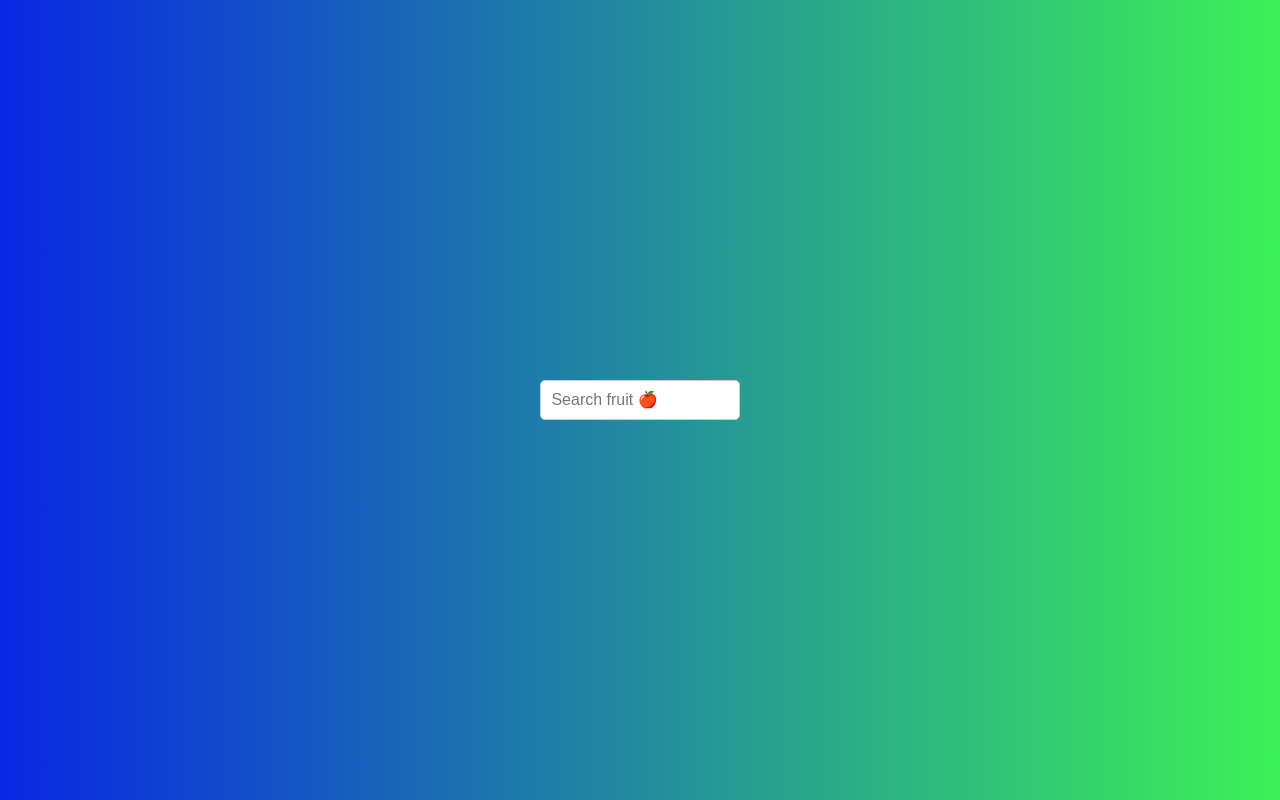
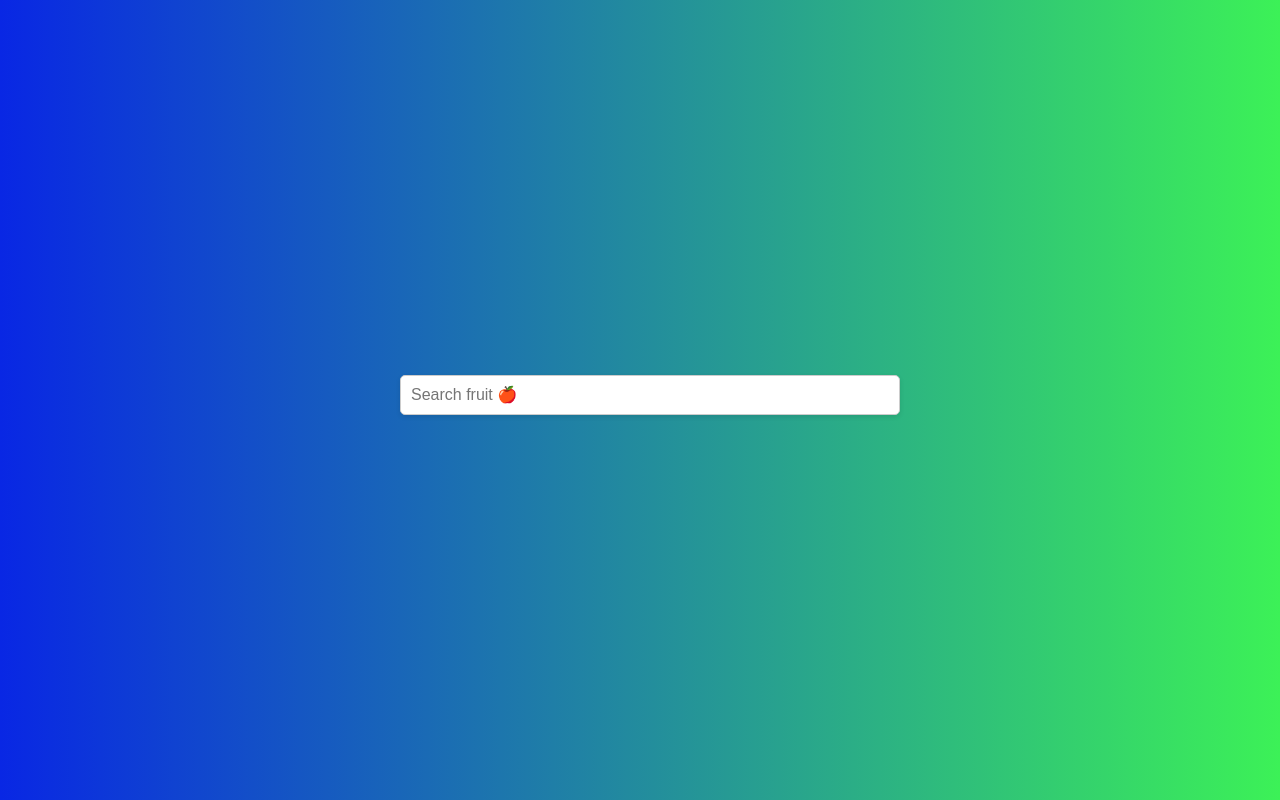
Before and after one commit to SaulMena/predictiveTextProject, a plain HTML site: page index.html in a window 1280 px wide. Drawn offline with Linux system fonts and the light colour scheme.

Commit message:
CSS/JS corrections

```diff
--- a/app.js
+++ b/app.js
@@ -2,29 +2,36 @@
 const input = document.querySelector('#fruit');
 const suggestions = document.querySelector('.suggestions ul');
 
-const fruit = ['Apple', 'Apricot', 'Avocado 🥑', 'Banana', 'Bilberry', 'Blackberry', 'Blackcurrant', 'Blueberry', 'Boysenberry', 'Currant', 'Cherry', 'Coconut', 'Cranberry', 'Cucumber', 'Custard apple', 'Damson', 'Date', 'Dragonfruit', 'Durian', 'Elderberry', 'Feijoa', 'Fig', 'Gooseberry', 'Grape', 'Raisin', 'Grapefruit', 'Guava', 'Honeyberry', 'Huckleberry', 'Jabuticaba', 'Jackfruit', 'Jambul', 'Juniper berry', 'Kiwifruit', 'Kumquat', 'Lemon', 'Lime', 'Loquat', 'Longan', 'Lychee', 'Mango', 'Mangosteen', 'Marionberry', 'Melon', 'Cantaloupe', 'Honeydew', 'Watermelon', 'Miracle fruit', 'Mulberry', 'Nectarine', 'Nance', 'Olive', 'Orange', 'Clementine', 'Mandarine', 'Tangerine', 'Papaya', 'Passionfruit', 'Peach', 'Pear', 'Persimmon', 'Plantain', 'Plum', 'Pineapple', 'Pomegranate', 'Pomelo', 'Quince', 'Raspberry', 'Salmonberry', 'Rambutan', 'Redcurrant', 'Salak']
+const fruit = ['Apple', 'Apricot', 'Avocado 🥑', 'Banana', 'Bilberry',
+'Blackberry', 'Blackcurrant', 'Blueberry', 'Boysenberry', 'Currant',
+'Cherry', 'Coconut', 'Cranberry', 'Cucumber', 'Custard apple', 'Damson',
+'Date', 'Dragonfruit', 'Durian', 'Elderberry', 'Feijoa', 'Fig',
+'Gooseberry', 'Grape', 'Raisin', 'Grapefruit', 'Guava', 'Honeyberry',
+'Huckleberry', 'Jabuticaba', 'Jackfruit', 'Jambul', 'Juniper berry',
+'Kiwifruit', 'Kumquat', 'Lemon', 'Lime', 'Loquat', 'Longan', 'Lychee',
+'Mango', 'Mangosteen', 'Marionberry', 'Melon', 'Cantaloupe', 'Honeydew',
+'Watermelon', 'Miracle fruit', 'Mulberry', 'Nectarine', 'Nance', 'Olive',
+'Orange', 'Clementine', 'Mandarine', 'Tangerine', 'Papaya',
+'Passionfruit', 'Peach', 'Pear', 'Persimmon', 'Plantain', 'Plum',
+'Pineapple', 'Pomegranate', 'Pomelo', 'Quince', 'Raspberry',
+'Salmonberry', 'Rambutan', 'Redcurrant', 'Salak']
 
 function search(str) {
   let results = [];
-
-  // Filter the fruit list based on user input
   results = fruit.filter(fruit => fruit.toLowerCase().includes(str.toLowerCase()));
-
   return results;
 }
 
 function searchHandler(e) {
   const inputVal = e.target.value.trim();
   const results = search(inputVal);
-
-  // Show the suggestions in the dropdown
   showSuggestions(results, inputVal);
 }
 
 function showSuggestions(results, inputVal) {
   suggestions.innerHTML = '';
 
-  if (results.length > 0) {
+  if (inputVal.length > 0) {
     results.forEach(result => {
       const li = document.createElement('li');
       li.textContent = result;
@@ -33,6 +40,7 @@ function showSuggestions(results, inputVal) {
 
     suggestions.classList.add('has-suggestions');
   } else {
+    suggestions.appendChild("");
     suggestions.classList.remove('has-suggestions');
   }
 }
--- a/style.css
+++ b/style.css
@@ -1,4 +1,4 @@
-  * {
+* {
     box-sizing: border-box;
   }
 
@@ -16,35 +16,26 @@
     margin: 0;
   }
 
+  .search-container {
+    text-align: center;
+    max-width: 500px;
+    width: 80%;
+  }
+
   input {
     padding: 10px;
     margin: 10px;
     font-size: 16px;
     border: 1px solid #ccc;
     border-radius: 5px;
+    width: 100%;
+    box-shadow: 0 2px 5px rgba(0, 0, 0, 0.1);
   }
 
-  .search-container {
-    text-align: center;
-  }
-
-  .search-container input,
-  .search-container .suggestions {
-    width: 80%;
-    position: center;
-  }
-
-  .search-container input {
-    padding: 10px;
-    margin: 10px;
-    font-size: 16px;
-    border: 1px solid #ccc;
-    border-radius: 5px;
-  }
-
-  .search-container .suggestions {
-    display: none;
+  .suggestions {
     margin-top: 10px;
+    max-height: 200px;
+    overflow-y: auto;
   }
 
   ul {
@@ -57,6 +48,7 @@
     padding: 10px;
     border-bottom: 1px solid #eee;
     cursor: pointer;
+    transition: background-color 0.3s ease;
   }
 
   ul li:hover {
```
